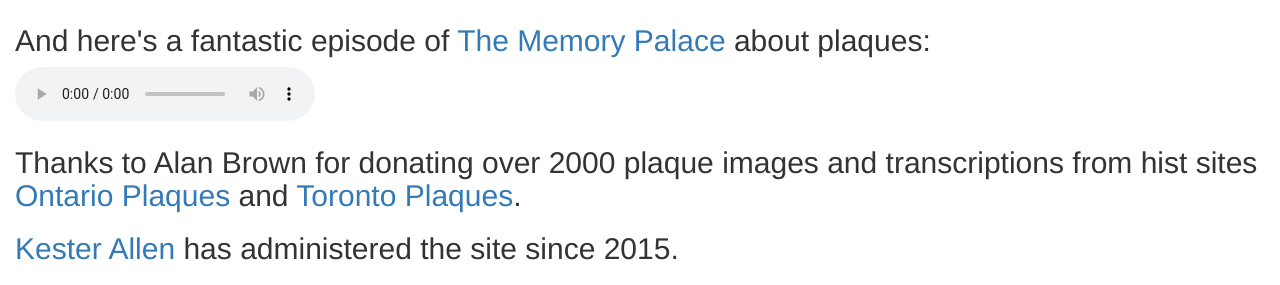
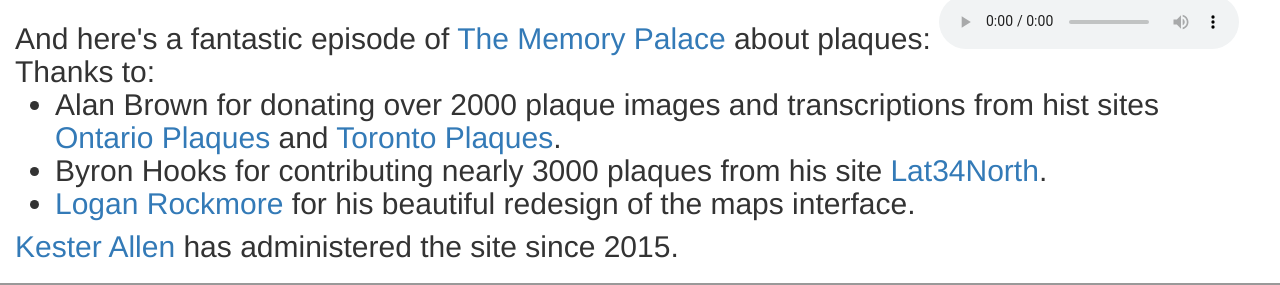
Before and after one commit to kesterallen/read-the-plaque, a Python web app: template templates/about.html in a window 1280 px wide. Shown: the part 894-1179 px from the top of the page. Run offline with Jinja, Linux system fonts and the light colour scheme; the template is opened without the code that fills it, so the values that code supplies are empty; some libraries are stand-ins or nearby versions.

Commit message:
Adding Bryon and Logan the the about thanks

```diff
--- a/templates/about.html
+++ b/templates/about.html
@@ -2,17 +2,26 @@
 
 {% block content %}
 <div class="container-fluid">
-    <h2>It began with a lunch. A lunch of Indian food salad things.</h2>
+    <h2>
+      It began with a lunch. A lunch of Indian food salad things.
 
       <iframe width="100%" height="450" scrolling="no" frameborder="no" src="https://w.soundcloud.com/player/?url=https%3A//api.soundcloud.com/tracks/104636402&amp;auto_play=false&amp;hide_related=false&amp;show_comments=true&amp;show_user=true&amp;show_reposts=false&amp;visual=true"></iframe>
 
       <div>
-        <h2>And here's a fantastic episode of <a href="http://thememorypalace.us/">The Memory Palace</a> about plaques:</h2>
+          And here's a fantastic episode of <a href="http://thememorypalace.us/">The Memory Palace</a> about plaques:
           <audio controls="controls">
               <source src="http://thememorypalace.us/wp-content/uploads/Episode 73 summer.mp3"></source>
           </audio>
       </div>
-    <h2>Thanks to Alan Brown for donating over 2000 plaque images and transcriptions from hist sites <a href="http://ontarioplaques.com">Ontario Plaques</a> and <a href="http://torontoplaques.com">Toronto Plaques</a>.</h2>
-    <h2><a href="http://twitter.com/kesterallen">Kester Allen</a> has administered the site since 2015.</h2>
+      <div>
+        Thanks to:
+        <ul>
+          <li>Alan Brown for donating over 2000 plaque images and transcriptions from hist sites <a href="http://ontarioplaques.com">Ontario Plaques</a> and <a href="http://torontoplaques.com">Toronto Plaques</a>.</li>
+          <li>Byron Hooks for contributing nearly 3000 plaques from his site <a href="http://lat34north.com/">Lat34North</a>.</li>
+          <li><a href="http://twitter.com/@loganrockmore">Logan Rockmore</a> for his beautiful redesign of the maps interface.</li>
+        </ul>
+        <a href="http://twitter.com/kesterallen">Kester Allen</a> has administered the site since 2015.
+      </div>
+   </h2>
 </div>
 {% endblock %}
```
Lines whose indentation alone changed are shown as unchanged.
